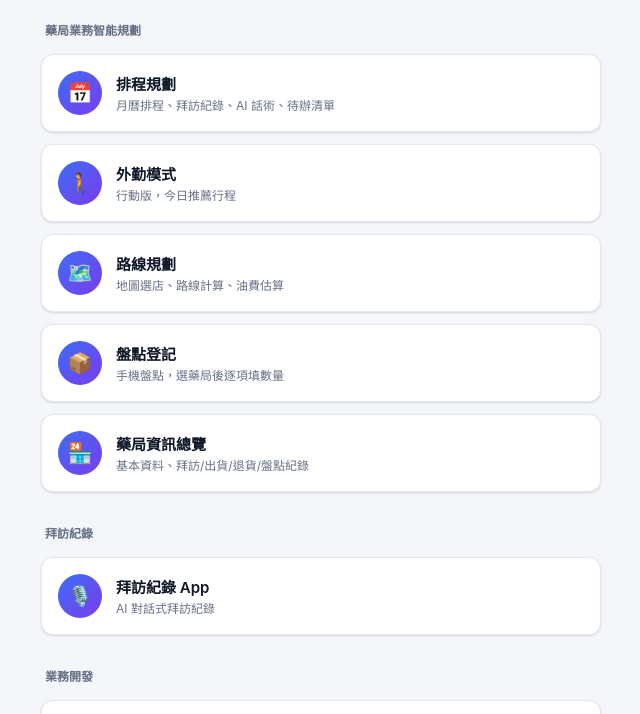
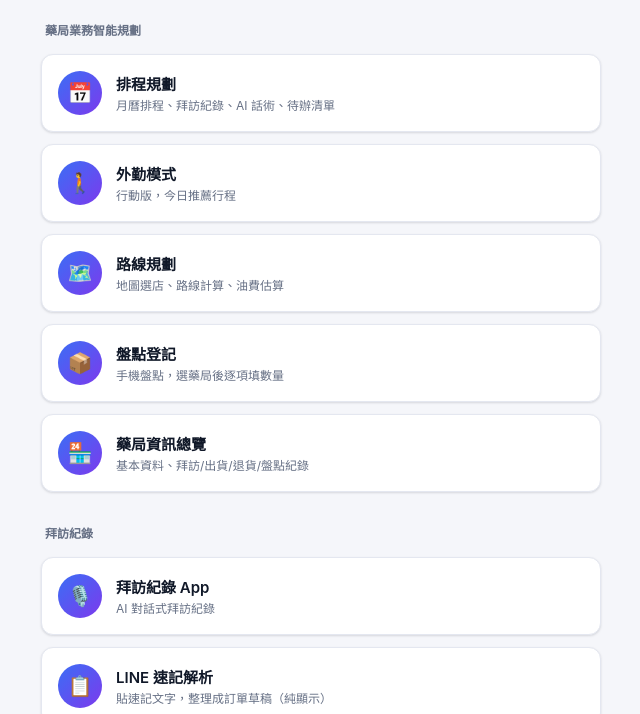
Before and after one commit to bh06211301/pharmacy-tools-hub, a plain HTML site: page index.html in a window 1280 px wide. Shown: the part 79-793 px from the top of the page, without its empty margins (319-959 px from the left). Drawn offline with Linux system fonts and the light colour scheme.

Commit message:
入口頁加上 LINE 速記解析連結

```diff
--- a/index.html
+++ b/index.html
@@ -94,6 +94,13 @@ body{
         <div class="desc">AI 對話式拜訪紀錄</div>
       </div>
     </a>
+    <a class="card" href="https://bh06211301.github.io/pharmacy-smart-board/line-notes.html">
+      <div class="icon">📋</div>
+      <div>
+        <div class="label">LINE 速記解析</div>
+        <div class="desc">貼速記文字，整理成訂單草稿（純顯示）</div>
+      </div>
+    </a>
 
     <div class="group-title">業務開發</div>
     <a class="card" href="https://bh06211301.github.io/pharmacy-visit-app/screening.html">
```
